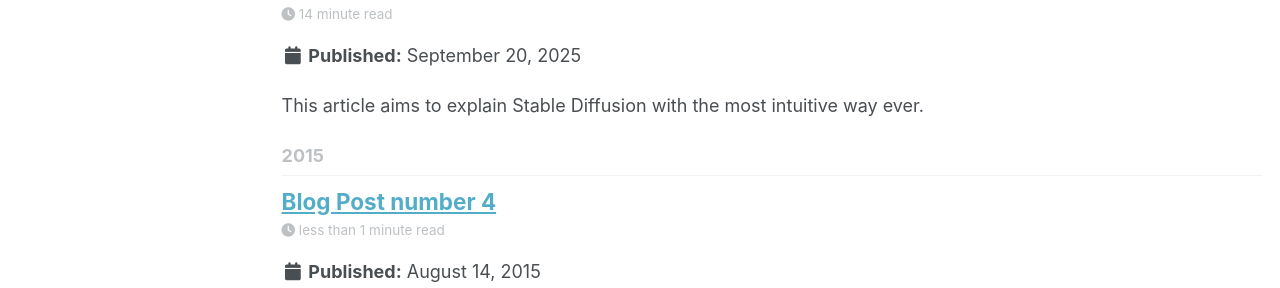
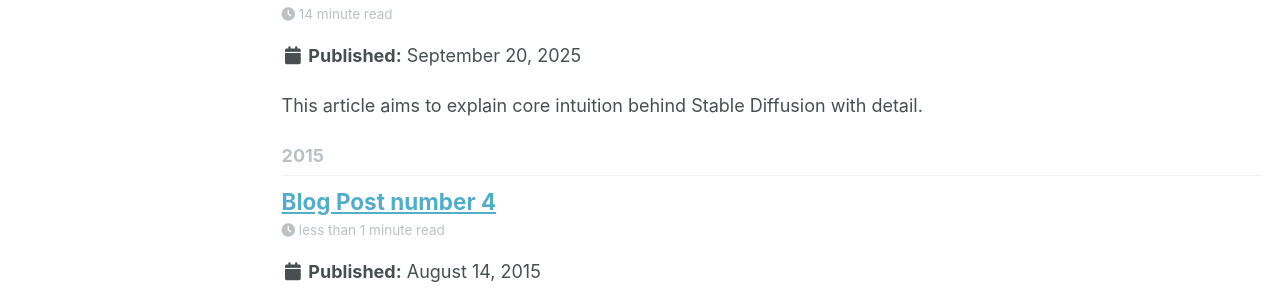
Before and after one commit to KokiYamanaka/kokiyamanaka.github.io, a Jekyll site: the page built from _pages/year-archive.html, in a window 1280 px wide and 900 px high. Shown: the part 441-729 px from the top of the window. Built offline with Jekyll 4.4.1, drawn with Linux system fonts in a browser that asks for light colours; a script that is not in the unit is left out.

Commit message:
Update 2012-08-14-blog-post-1.md

```diff
--- a/_posts/2012-08-14-blog-post-1.md
+++ b/_posts/2012-08-14-blog-post-1.md
@@ -5,8 +5,8 @@ permalink: /posts/2025/09/blog-post-1/
 tags:
   - generative-ai
 ---
-This article aims to explain Stable Diffusion with the most intuitive way ever.
 
+This article aims to explain core intuition behind Stable Diffusion with detail.
 
 # Table of Contents
 
@@ -54,7 +56,7 @@ Probability tells you the chance of picking a particular value.
 <img src="/images/diff_distr.png">
 
 
-# Intution behind Probability Distribution
+## Intution behind Probability Distribution
 
 
 Now let’s align that idea to diffusion model.
```
Also changed, not shown: other parts of _posts/2012-08-14-blog-post-1.md (+3 -1 lines).
